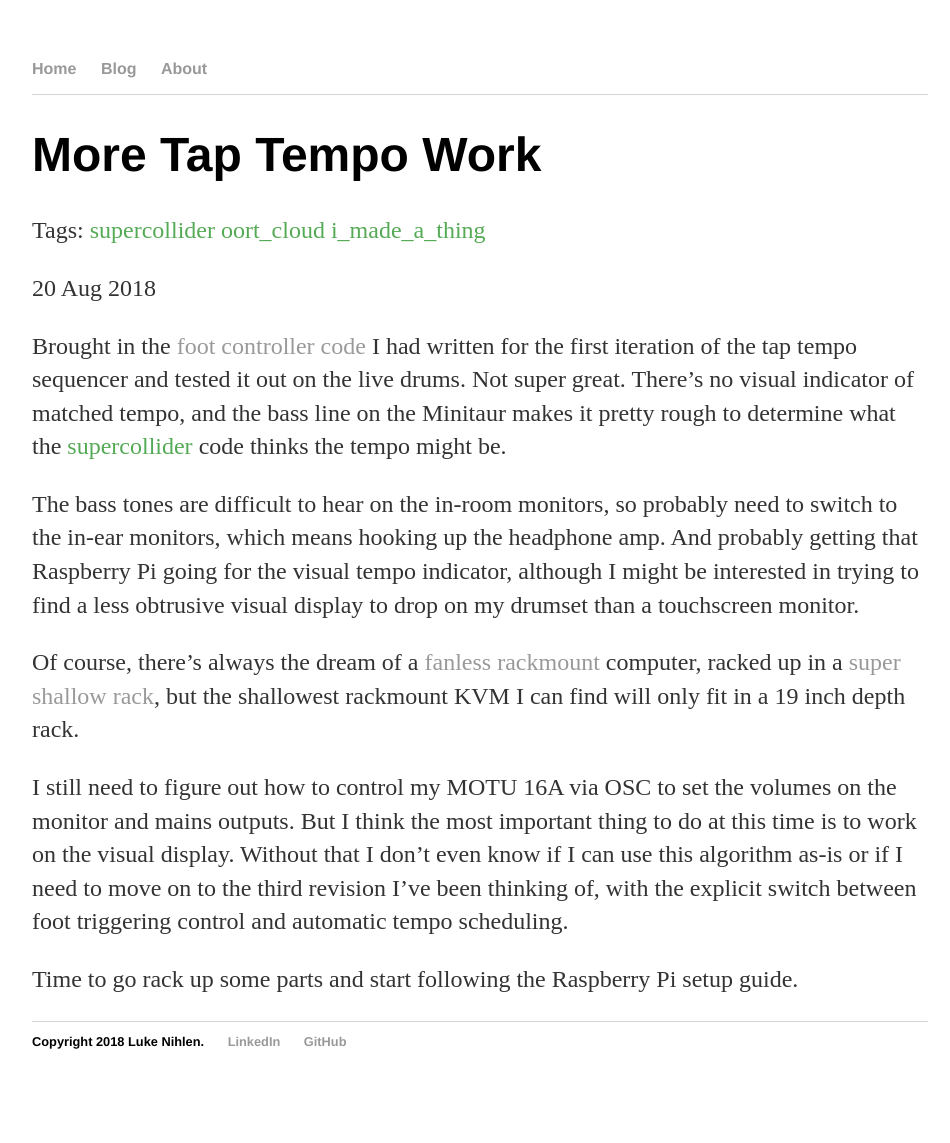
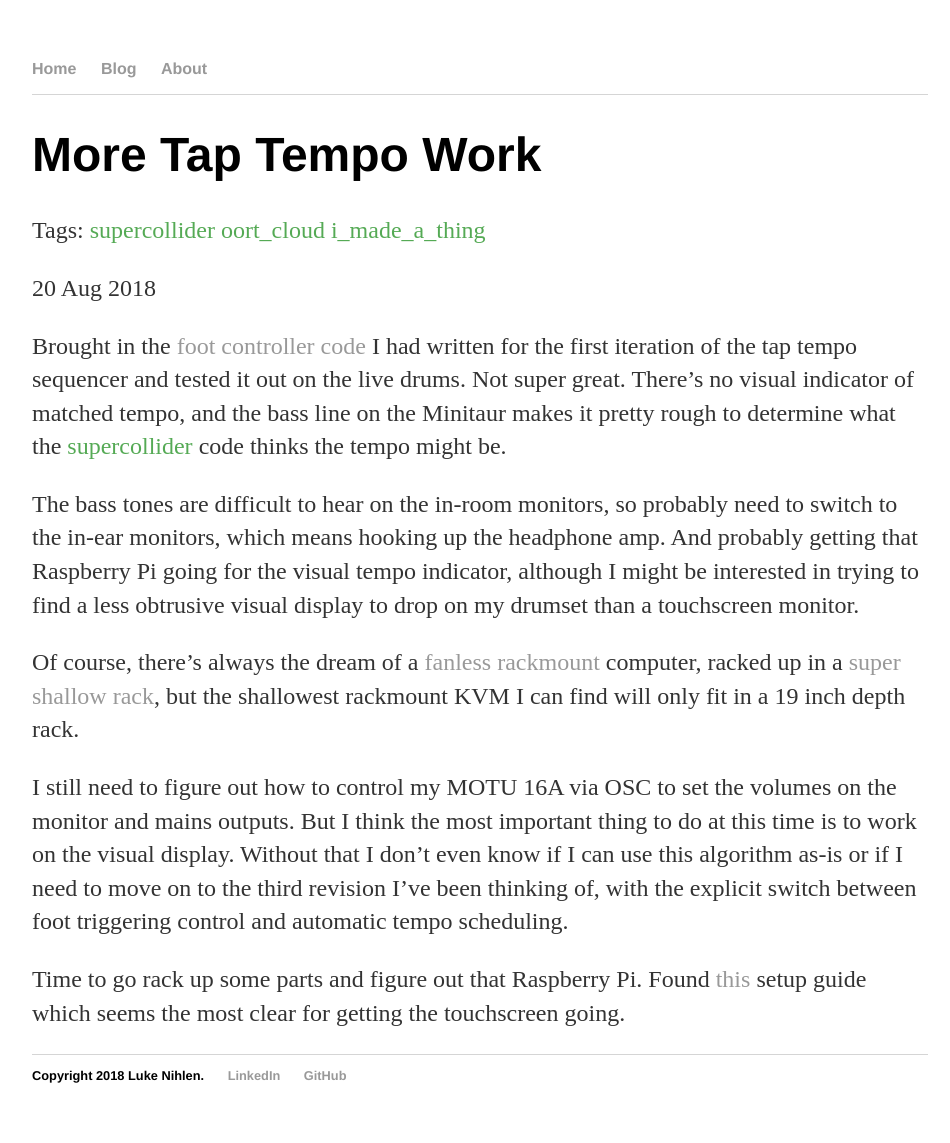
Before and after one commit to lnihlen/lnihlen.github.io, a Jekyll site: the page built from _posts/2018-08-20-more-tap-tempo-work.md, in a window 1280 px wide. Shown: the whole page, without its empty margins (160-1110 px from the left). Built offline with Jekyll 4.4.1, drawn with Linux system fonts in a browser that asks for light colours; before the commit the page ends 1109 px from its top, so only the background shows below that.

Commit message:
post: more tap tempo work

```diff
--- a/_posts/2018-08-20-more-tap-tempo-work.md
+++ b/_posts/2018-08-20-more-tap-tempo-work.md
@@ -32,4 +32,6 @@ even know if I can use this algorithm as-is or if I need to move on to the
 third revision I've been thinking of, with the explicit switch between foot
 triggering control and automatic tempo scheduling.
 
-Time to go rack up some parts and start following the Raspberry Pi setup guide.
+Time to go rack up some parts and figure out that Raspberry Pi. Found
+[this](https://www.modmypi.com/blog/raspberry-pi-7-touch-screen-assembly-guide)
+setup guide which seems the most clear for getting the touchscreen going.
```
Also changed, not shown: _posts/2018-08-21-tap-tempo-raspberry-pi.md (added, +36 -0 lines).
